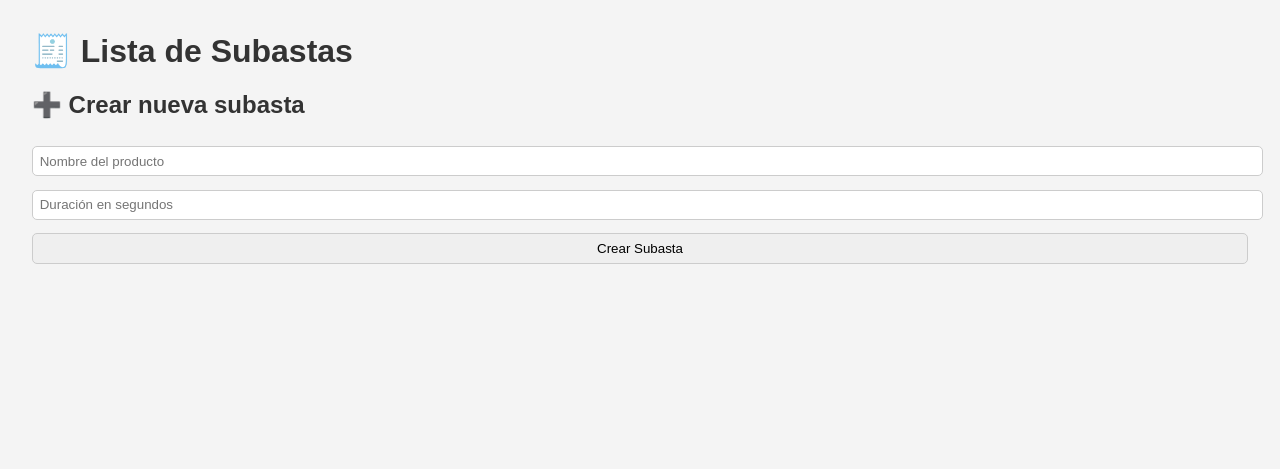
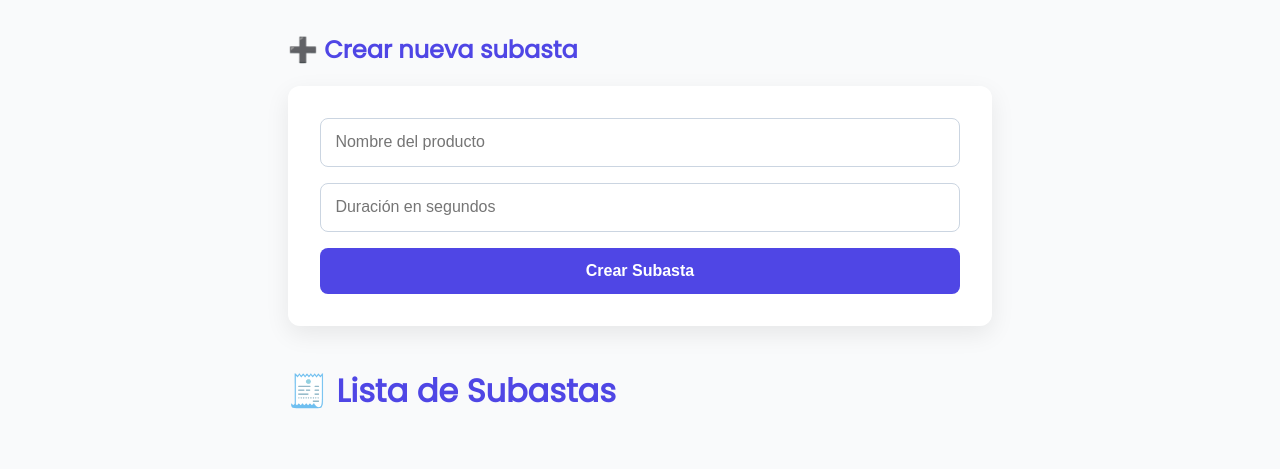
Before and after one commit to J1sh1r0/sistema-subastas-web3, a website: page frontend/index.html in a window 1280 px wide. Drawn offline with Linux system fonts and the light colour scheme; no server answers.

Commit message:
Mejora del diseño de la interfaz

```diff
--- a/frontend/css/estilos.css
+++ b/frontend/css/estilos.css
@@ -1,25 +1,135 @@
+@import url('https://fonts.googleapis.com/css2?family=Poppins&display=swap');
+
+:root {
+  --color-primario: #4f46e5;
+  --color-secundario: #6366f1;
+  --color-fondo: #f9fafb;
+  --color-texto: #111827;
+  --color-blanco: #ffffff;
+  --color-hover: #4338ca;
+  --sombra: 0 8px 24px rgba(0, 0, 0, 0.08);
+  --transicion: all 0.3s ease;
+}
+
+* {
+  box-sizing: border-box;
+  padding: 0;
+  margin: 0;
+}
+
 body {
-  font-family: sans-serif;
-  margin: 2em;
-  background: #f4f4f4;
+  font-family: 'Poppins', sans-serif;
+  background: var(--color-fondo);
+  color: var(--color-texto);
+  padding: 2rem;
+  max-width: 768px;
+  margin: auto;
 }
 
 h1, h2 {
-  color: #333;
+  color: var(--color-primario);
+  margin-bottom: 1.2rem;
+  user-select: none;
+  animation: fadeIn 1s ease forwards;
 }
 
-input, button {
-  padding: 0.5em;
-  margin: 0.5em 0;
+form {
+  margin-bottom: 2.5rem;
+  background: var(--color-blanco);
+  padding: 2rem;
+  border-radius: 12px;
+  box-shadow: var(--sombra);
+  animation: slideIn 1s ease forwards;
+}
+
+input {
   width: 100%;
-  border: 1px solid #ccc;
-  border-radius: 5px;
+  padding: 0.9rem;
+  font-size: 1rem;
+  border-radius: 8px;
+  border: 1px solid #cbd5e1;
+  margin-bottom: 1rem;
+  transition: var(--transicion);
+}
+
+input:focus {
+  border-color: var(--color-primario);
+  box-shadow: 0 0 0 3px rgba(79, 70, 229, 0.3);
+  outline: none;
+}
+
+button {
+  width: 100%;
+  background: var(--color-primario);
+  color: var(--color-blanco);
+  padding: 0.9rem;
+  border: none;
+  font-weight: 700;
+  font-size: 1rem;
+  border-radius: 8px;
+  cursor: pointer;
+  transition: var(--transicion);
+  transform: scale(1);
+}
+
+button:hover {
+  background: var(--color-hover);
+  transform: scale(1.02);
 }
 
 .subasta {
-  background: #fff;
-  padding: 1em;
-  margin-bottom: 1em;
-  border-left: 5px solid #0d6efd;
-  box-shadow: 0 2px 5px rgba(0,0,0,0.1);
+  background: var(--color-blanco);
+  border-left: 6px solid var(--color-primario);
+  padding: 1.5rem;
+  margin-bottom: 1.2rem;
+  border-radius: 10px;
+  box-shadow: var(--sombra);
+  animation: fadeInUp 0.7s ease forwards;
 }
+
+.subasta strong {
+  display: block;
+  font-size: 1.1rem;
+  margin-bottom: 0.5rem;
+}
+
+.subasta code {
+  background: #e0e7ff;
+  padding: 0.2rem 0.5rem;
+  border-radius: 4px;
+}
+
+.subasta button {
+  margin-top: 0.8rem;
+  background: var(--color-secundario);
+  transition: var(--transicion);
+}
+
+.subasta button:hover {
+  background: var(--color-hover);
+}
+
+.subasta div {
+  margin-top: 0.8rem;
+  background: #f3f4f6;
+  padding: 1rem;
+  border-radius: 6px;
+  font-size: 0.9rem;
+  line-height: 1.5;
+}
+
+/* Animaciones */
+@keyframes fadeIn {
+  from { opacity: 0; transform: translateY(-20px); }
+  to { opacity: 1; transform: translateY(0); }
+}
+
+@keyframes fadeInUp {
+  from { opacity: 0; transform: translateY(20px); }
+  to { opacity: 1; transform: translateY(0); }
+}
+
+@keyframes slideIn {
+  from { opacity: 0; transform: scale(0.95); }
+  to { opacity: 1; transform: scale(1); }
+}
--- a/frontend/index.html
+++ b/frontend/index.html
@@ -1,20 +1,22 @@
 <!DOCTYPE html>
 <html lang="es">
 <head>
-  <meta charset="UTF-8">
-  <meta name="viewport" content="width=device-width, initial-scale=1.0">
+  <meta charset="UTF-8" />
+  <meta name="viewport" content="width=device-width, initial-scale=1" />
   <title>Subastas Web3</title>
   <link rel="stylesheet" href="css/estilos.css" />
 </head>
 <body>
 
+  <h2>➕ Crear nueva subasta</h2>
+  <form id="formulario" onsubmit="event.preventDefault(); crearSubasta();">
+    <input type="text" id="nombre" placeholder="Nombre del producto" />
+    <input type="number" id="duracion" placeholder="Duración en segundos" />
+    <button type="submit">Crear Subasta</button>
+  </form>
+
   <h1>🧾 Lista de Subastas</h1>
   <div id="subastas"></div>
-
-  <h2>➕ Crear nueva subasta</h2>
-  <input type="text" id="nombre" placeholder="Nombre del producto">
-  <input type="number" id="duracion" placeholder="Duración en segundos">
-  <button onclick="crearSubasta()">Crear Subasta</button>
 
   <script src="js/app.js"></script>
 </body>
```
